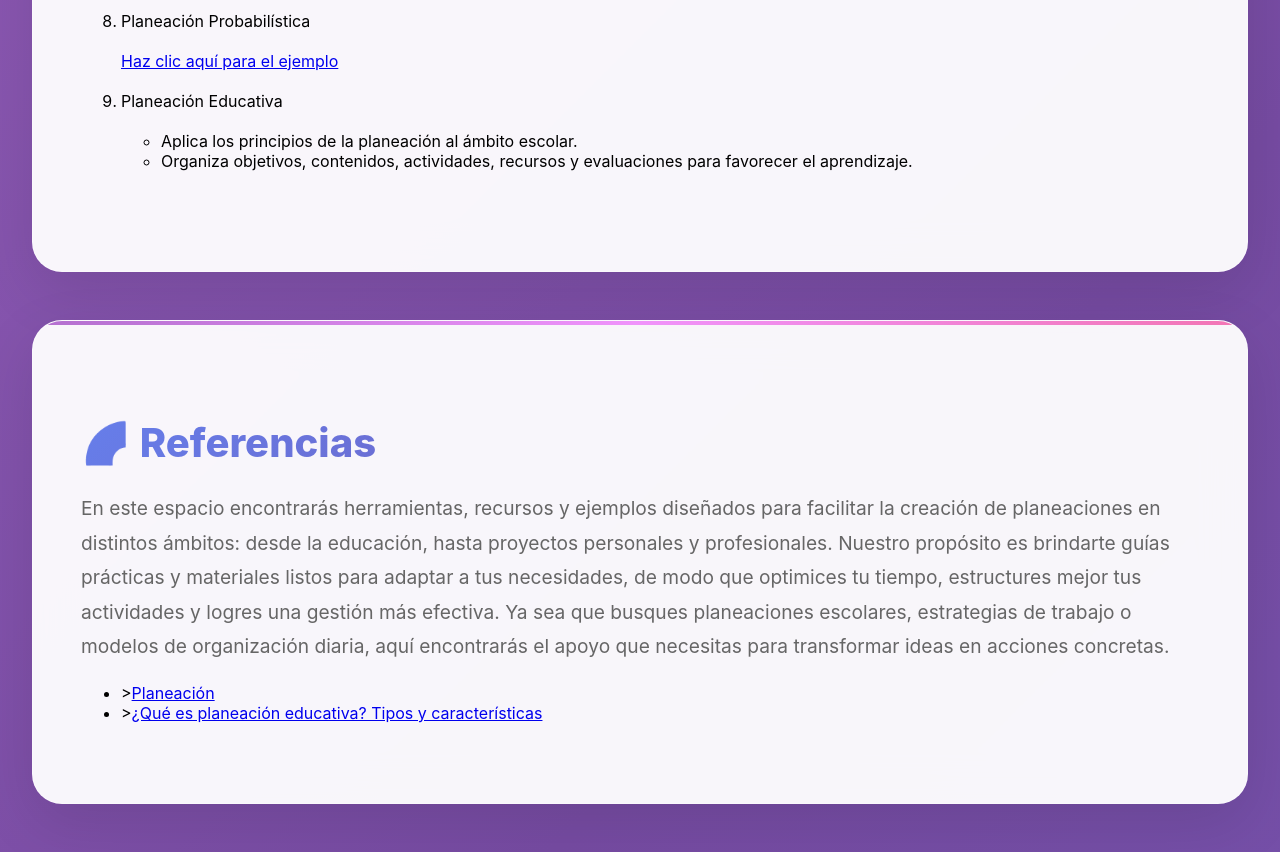
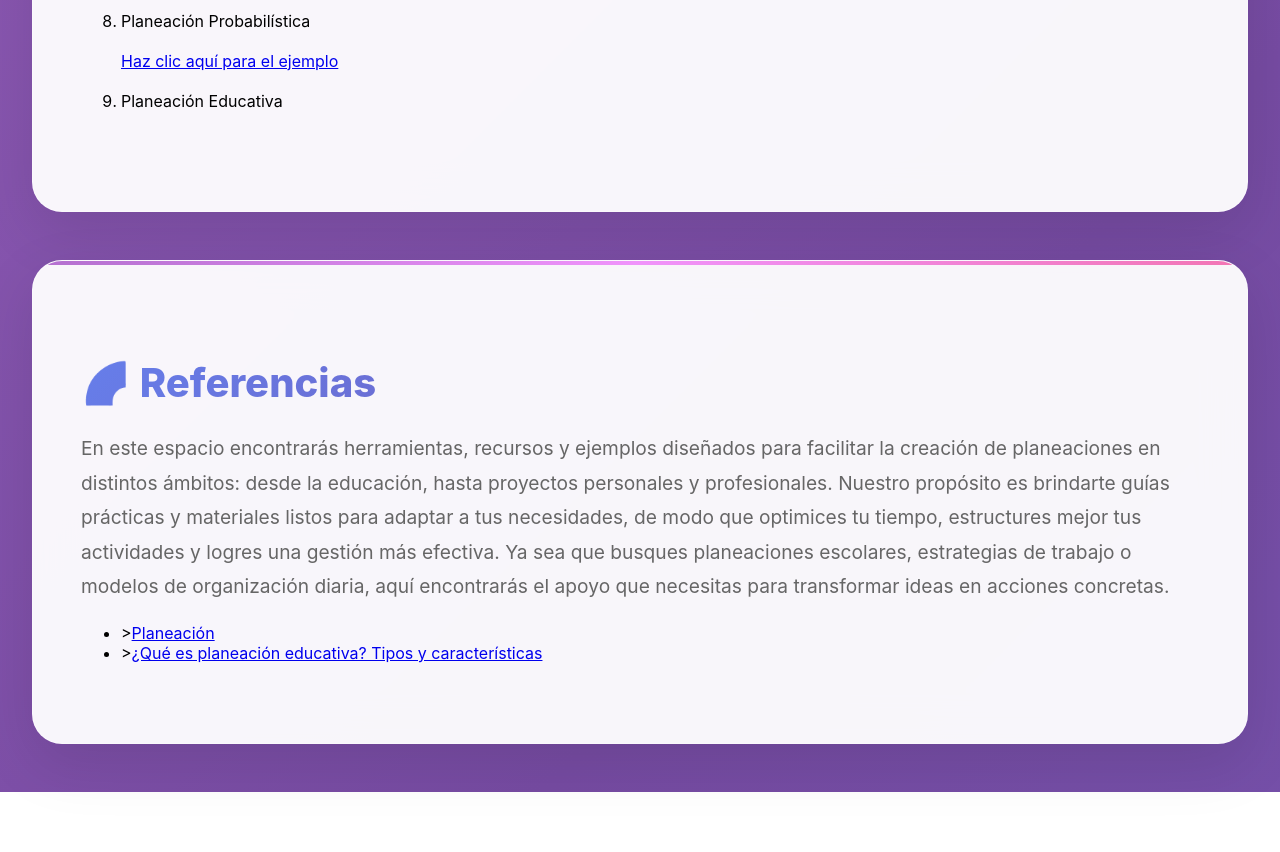
Before and after one commit to yazmayorga15-a11y/Planeacion.github.io, a plain HTML site: page index.html in a window 1280 px wide. Shown: the part 4860-5712 px from the top of the page. After the commit the page ends 5652 px from the top, so only its background shows below. Drawn offline with Linux system fonts and the light colour scheme.

Commit message:
Update index.html

```diff
--- a/index.html
+++ b/index.html
@@ -738,11 +738,6 @@ Ya sea que busques planeaciones escolares, estrategias de trabajo o modelos de o
                 <br>
                 <li>Planeación Educativa</li>
                 <br>
-                  <ul>
-                    <li>Aplica los principios de la planeación al ámbito escolar.</li>
-                    <li>Organiza objetivos, contenidos, actividades, recursos y evaluaciones para favorecer el aprendizaje.</li>
-                  </ul>
-                <br>
             </ol>
         </section>
 
```
